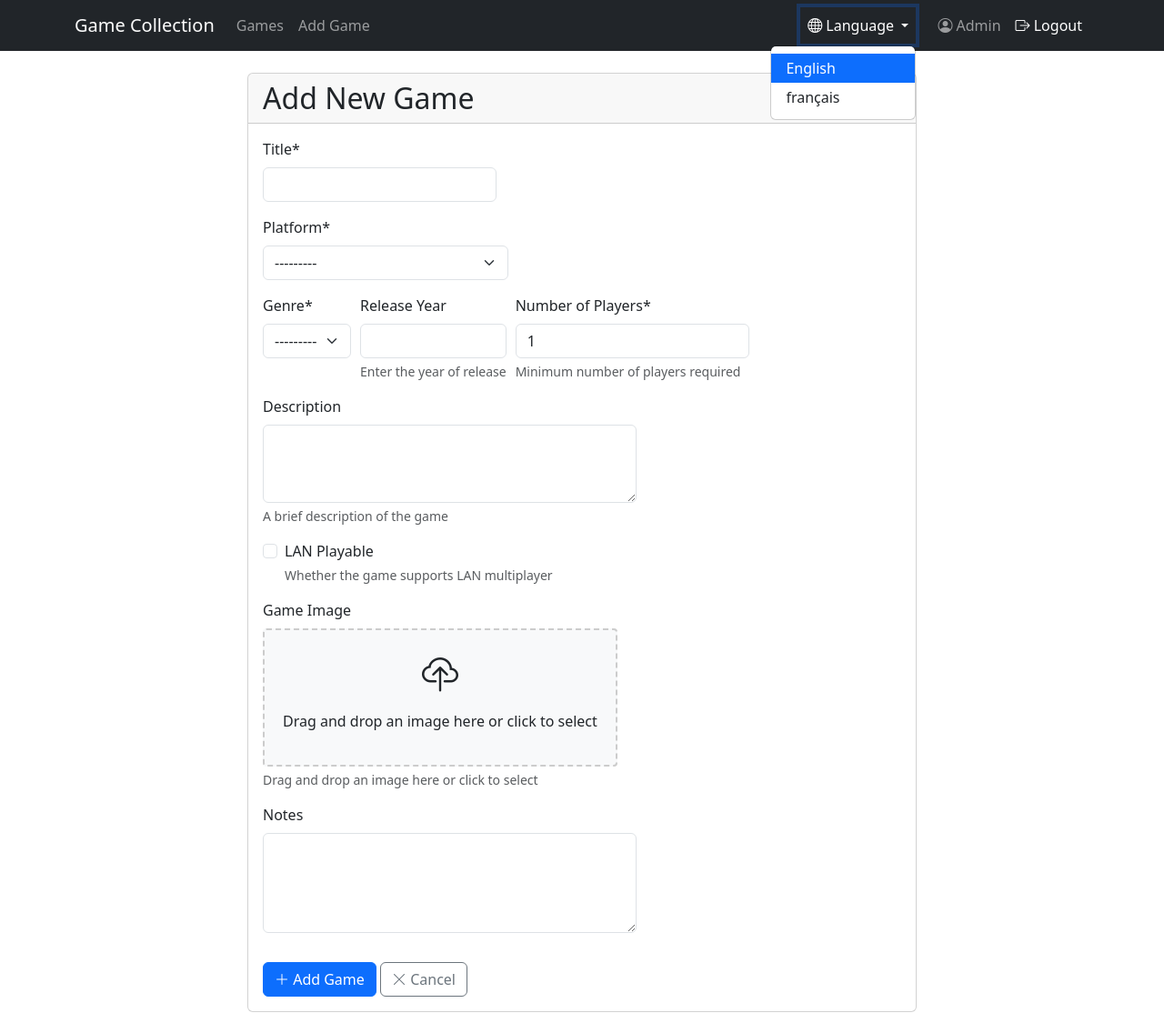
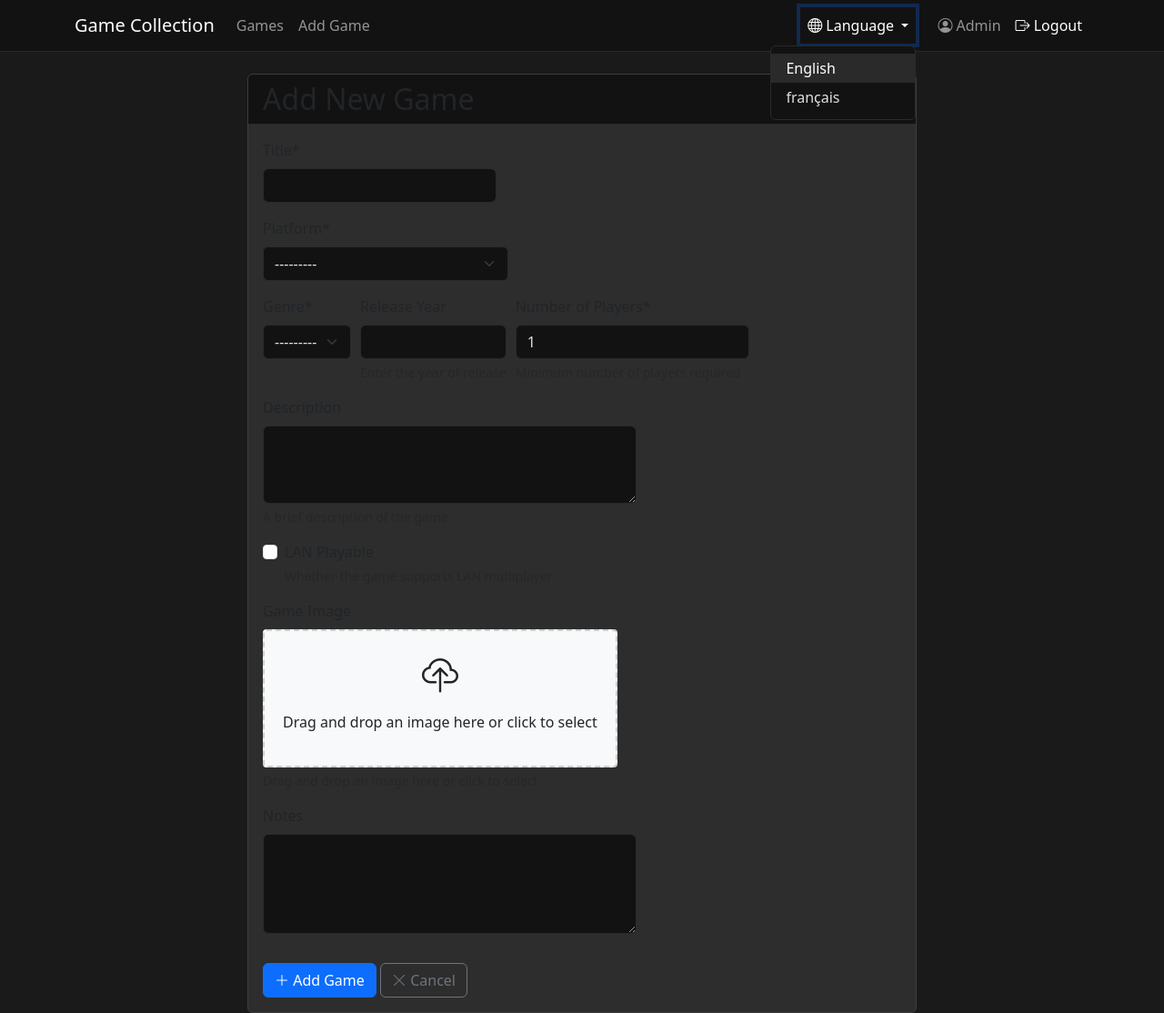
Before and after one commit to Morveus/Nougat, a Django app: page /games/create/ in a window 1280 px wide, after a click on "Language". Shown: the whole page at 91% size. Run offline with Django 5.2, Linux system fonts and the light colour scheme; the visitor is signed in with stand-in values (Sample User, id 1); data that the repository does not hold is empty; some libraries are stand-ins or nearby versions.

Commit message:
Darker app

```diff
--- a/games/templates/games/base.html
+++ b/games/templates/games/base.html
@@ -7,10 +7,79 @@
     <title>{% trans "Game Collection Manager" %}</title>
     <link href="https://cdn.jsdelivr.net/npm/bootstrap@5.3.2/dist/css/bootstrap.min.css" rel="stylesheet">
     <link rel="stylesheet" href="https://cdn.jsdelivr.net/npm/bootstrap-icons@1.11.1/font/bootstrap-icons.css">
+    <style>
+        :root {
+            --bg-dark: #1a1a1a;
+            --bg-darker: #121212;
+            --text-light: #e0e0e0;
+            --text-muted: #a0a0a0;
+            --border-dark: #2a2a2a;
+            --card-bg: #2d2d2d;
+            --card-border: #3d3d3d;
+        }
+
+        body {
+            background-color: var(--bg-dark);
+            color: var(--text-light);
+        }
+
+        .navbar {
+            background-color: var(--bg-darker) !important;
+            border-bottom: 1px solid var(--border-dark);
+        }
+
+        .dropdown-menu {
+            background-color: var(--bg-darker);
+            border: 1px solid var(--border-dark);
+        }
+
+        .dropdown-item {
+            color: var(--text-light);
+        }
+
+        .dropdown-item:hover {
+            background-color: var(--border-dark);
+            color: var(--text-light);
+        }
+
+        .dropdown-item.active {
+            background-color: var(--border-dark);
+        }
+
+        .card {
+            background-color: var(--card-bg);
+            border-color: var(--card-border);
+        }
+
+        .card-header {
+            background-color: var(--bg-darker);
+            border-bottom-color: var(--border-dark);
+        }
+
+        .form-control, .form-select {
+            background-color: var(--bg-darker);
+            border-color: var(--border-dark);
+            color: var(--text-light);
+        }
+
+        .form-control:focus, .form-select:focus {
+            background-color: var(--bg-darker);
+            border-color: var(--border-dark);
+            color: var(--text-light);
+        }
+
+        .text-muted {
+            color: var(--text-muted) !important;
+        }
+
+        .btn-close {
+            filter: invert(1) grayscale(100%) brightness(200%);
+        }
+    </style>
     {% block extra_css %}{% endblock %}
 </head>
 <body>
-    <nav class="navbar navbar-expand-lg navbar-dark bg-dark">
+    <nav class="navbar navbar-expand-lg navbar-dark">
         <div class="container">
             <a class="navbar-brand" href="{% url 'game-list' %}">{% trans "Game Collection" %}</a>
             <button class="navbar-toggler" type="button" data-bs-toggle="collapse" data-bs-target="#navbarNav">
```
Also changed, not shown: games/templates/games/game_list.html (+40 -14 lines).
